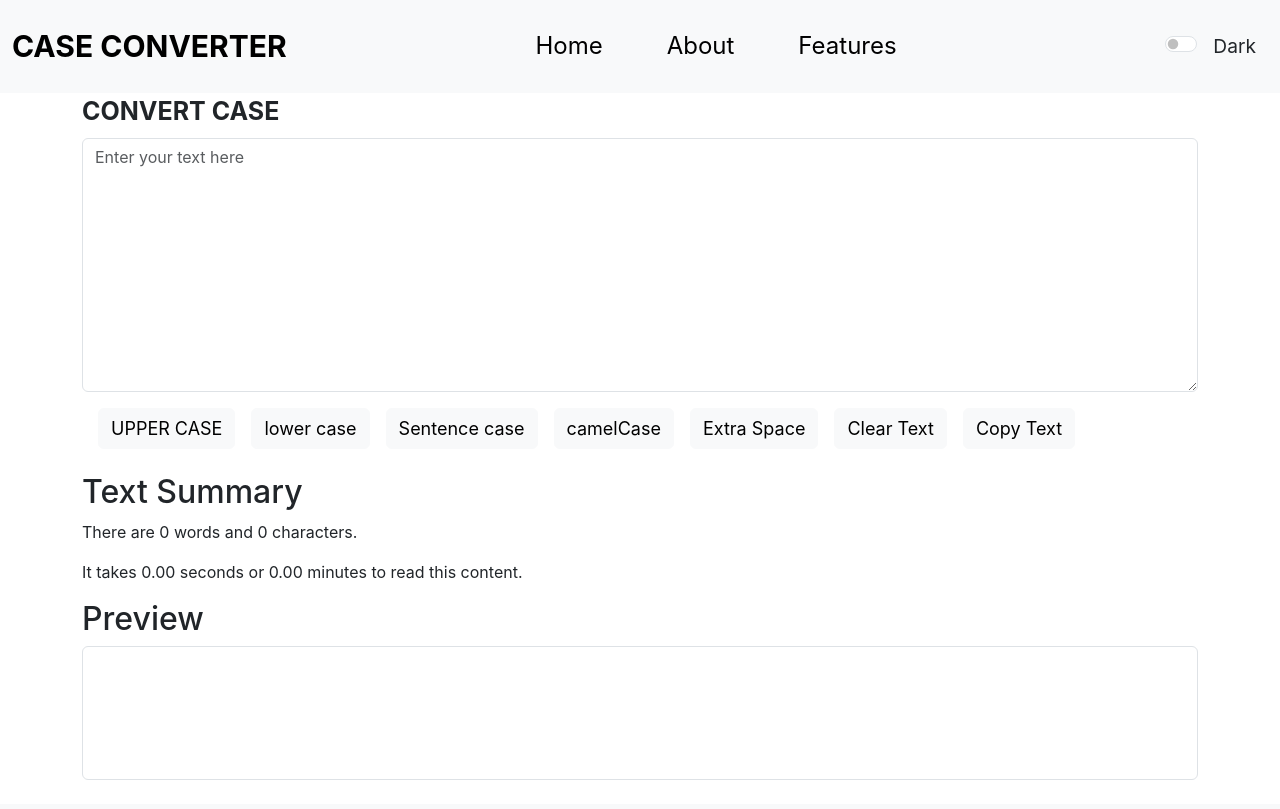
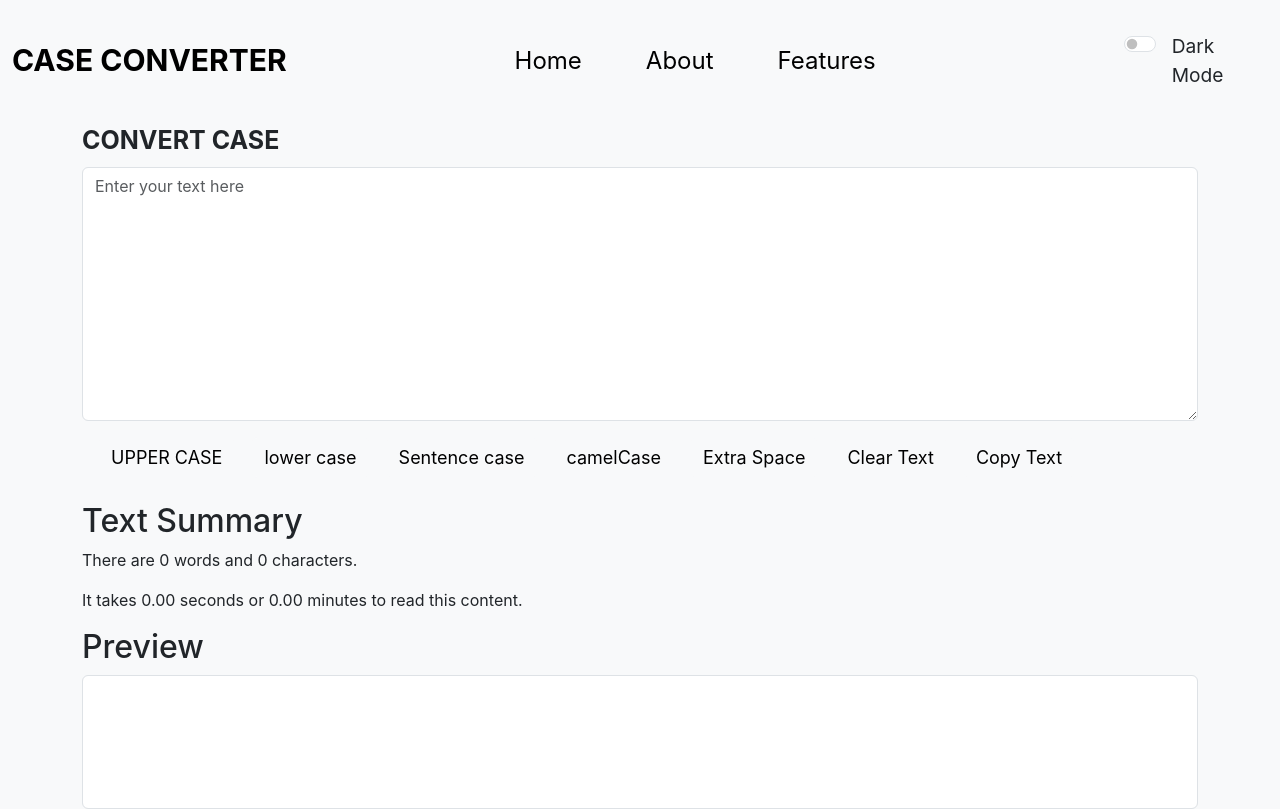
Before and after one commit to ManojGowda15/case_converter, a React (Create React App) app: page / in a window 1280 px wide. Shown: the top 809 px of the page. Built offline with nearby package versions, Linux system fonts and the light colour scheme.

Commit message:
dark mode working properly

```diff
--- a/src/App.js
+++ b/src/App.js
@@ -3,12 +3,19 @@ import Navbar from './components/Navbar';
 import Home from './components/Home';
 // import About from './components/About';
 import Footer from './components/Footer';
+import { useState } from 'react';
 
 function App() {
+  const[mode, setMode] = useState(false);
+
+  const toggleMode = () => {
+    setMode(!mode);
+};
+
   return (
     <>
-    <Navbar/>
-    <Home/>
+    <Navbar  mode = {mode} toggleMode = {toggleMode} />
+    <Home mode = {mode} />
     {/* <About/> */}
     <Footer/>
     </>
--- a/src/components/Home.js
+++ b/src/components/Home.js
@@ -53,29 +53,25 @@ export default function Home(props) {
         setText(event.target.value);
     };
 
-    const[myStyle, stMyStyle] = useState({
-        color:'white',
-        backgroundColor: 'black',
-    })
-
     const [text, setText] = useState("")
     return (
         <>
+            <div className={props.mode ? 'bg-dark text-light' : 'bg-body-tertiary text-dark'} style={{ minHeight: '100vh' }}>
                 <div className="container">
                     <div className="mb-3">
-                    <label htmlFor="exampleFormControlTextarea1" className="form-label" style={{fontSize: `25px`, fontWeight: `bold` }}>{props.labelText}</label>
+                        <label htmlFor="exampleFormControlTextarea1" className="form-label" style={{ fontSize: `25px`, fontWeight: `bold` }}>{props.labelText}</label>
                         <textarea className="form-control" id="exampleFormControlTextarea1" placeholder='Enter your text here' rows="10" onChange={handleChange} value={text}></textarea>
                     </div>
                 </div>
 
                 <div className="container">
-                <button type="button" className="btn btn-light ms-3"  style={{fontSize: '18px'}} onClick={handleUpper}>{props.btnUpr}</button>
-                <button type="button" className="btn btn-light ms-3"  style={{fontSize: '18px'}} onClick={handleLower}>{props.btnLwr}</button>
-                <button type="button" className="btn btn-light ms-3"  style={{fontSize: '18px'}} onClick={handleSentence}>{props.btnSentence}</button>
-                <button type="button" className="btn btn-light ms-3"  style={{fontSize: '18px'}} onClick={handleCamel}>{props.btnCamel}</button>
-                <button type="button" className="btn btn-light ms-3"  style={{fontSize: '18px'}} onClick={handleExtraSpace}>{props.btnExtraSpace}</button>
-                <button type="button" className="btn btn-light ms-3"  style={{fontSize: '18px'}} onClick={handleClear}>{props.btnClear}</button>
-                <button type="button" className="btn btn-light ms-3"  style={{fontSize: '18px'}} onClick={handleCopy}>{props.btnCopy}</button>
+                    <button type="button" className="btn btn-light ms-3" style={{ fontSize: '18px' }} onClick={handleUpper}>{props.btnUpr}</button>
+                    <button type="button" className="btn btn-light ms-3" style={{ fontSize: '18px' }} onClick={handleLower}>{props.btnLwr}</button>
+                    <button type="button" className="btn btn-light ms-3" style={{ fontSize: '18px' }} onClick={handleSentence}>{props.btnSentence}</button>
+                    <button type="button" className="btn btn-light ms-3" style={{ fontSize: '18px' }} onClick={handleCamel}>{props.btnCamel}</button>
+                    <button type="button" className="btn btn-light ms-3" style={{ fontSize: '18px' }} onClick={handleExtraSpace}>{props.btnExtraSpace}</button>
+                    <button type="button" className="btn btn-light ms-3" style={{ fontSize: '18px' }} onClick={handleClear}>{props.btnClear}</button>
+                    <button type="button" className="btn btn-light ms-3" style={{ fontSize: '18px' }} onClick={handleCopy}>{props.btnCopy}</button>
                 </div>
 
                 <div className="container my-4">
@@ -91,9 +87,9 @@ export default function Home(props) {
                     })()}
 
                     <h2 className="heading">Preview</h2>
-                <textarea className="form-control" id="myBox" rows="5" value={text} readOnly style={{width: '100%', resize: 'none'}}></textarea>
+                    <textarea className="form-control" id="myBox" rows="5" value={text} readOnly style={{ width: '100%', resize: 'none' }}></textarea>
                 </div>
-
+            </div>
         </>
     )
 }
--- a/src/components/Navbar.js
+++ b/src/components/Navbar.js
@@ -1,12 +1,10 @@
 import React from 'react';
 import PropTypes from 'prop-types';
-
-
 
 export default function Navbar(props) {
     return (
         <>
-            <nav className="navbar navbar-expand-lg bg-body-tertiary">
+            <nav className= {`navbar navbar-expand-lg ${props.mode ? 'navbar-dark bg-dark' : 'navbar-light bg-body-tertiary'}`}>
                 <div className="container-fluid">
                     <a className="navbar-brand" style={{fontSize: `30px`,fontWeight: `bold`}} href="/logo">{props.brandName}</a>
                     <button className="navbar-toggler" type="button" data-bs-toggle="collapse" data-bs-target="#navbarScroll" aria-controls="navbarScroll" aria-expanded="false" aria-label="Toggle navigation">
@@ -23,8 +21,8 @@ export default function Navbar(props) {
                     </div>
                 </div>
                 <div className="form-check form-switch m-4" style={{ position: '', left: '10px' }}>
-                    <input className="form-check-input" type="checkbox" role="switch" id="flexSwitchCheckDefault"/>
-                        <label className="form-check-label ms-2" htmlFor="flexSwitchCheckDefault">{props.darkModeLabel}</label>
+                    <input className="form-check-input" type="checkbox" role="switch" id="flexSwitchCheckDefault" checked = {props.mode} onChange={props.toggleMode} />
+                        <label className="form-check-label ms-2" htmlFor="flexSwitchCheckDefault">{props.mode ? 'Light Mode' : 'Dark Mode'}</label>
                 </div>
             </nav>
         </>
@@ -32,7 +30,6 @@ export default function Navbar(props) {
 }
 Navbar.defaultProps = {
     brandName : 'CASE CONVERTER',
-    darkModeLabel : 'Dark',
     navLinks : [
         {name : 'Home', href : '/home'},
         {name : 'About', href : '/about'},
@@ -42,11 +39,12 @@ Navbar.defaultProps = {
 
 Navbar.propTypes = {
     brandName : PropTypes.string,
-    darkModeLabel : PropTypes.string,
     navLinks : PropTypes.arrayOf(
         PropTypes.shape({
             name : PropTypes.string.isRequired,
             href : PropTypes.string.isRequired
         })
-    )
+    ),
+    mode: PropTypes.bool.isRequired,
+    toggleMode: PropTypes.func.isRequired
 };
```
Lines whose indentation alone changed are shown as unchanged.
